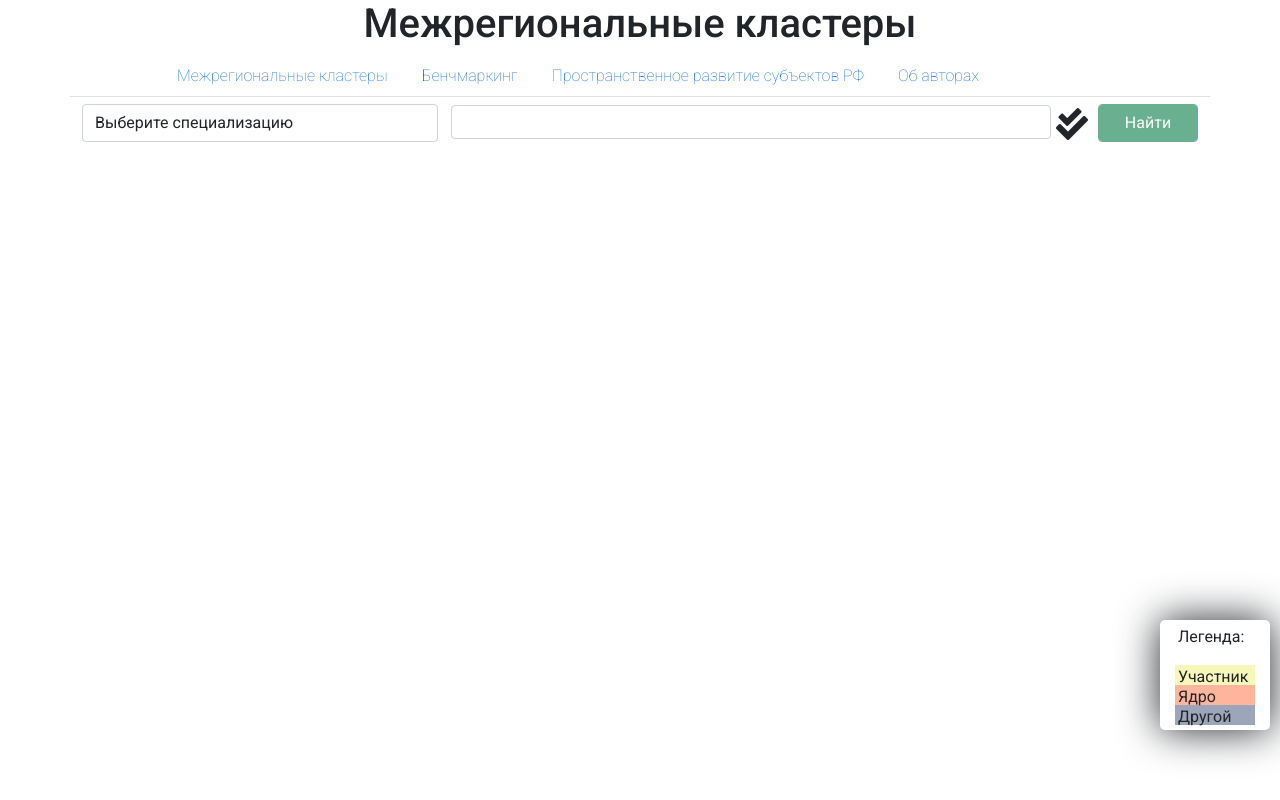
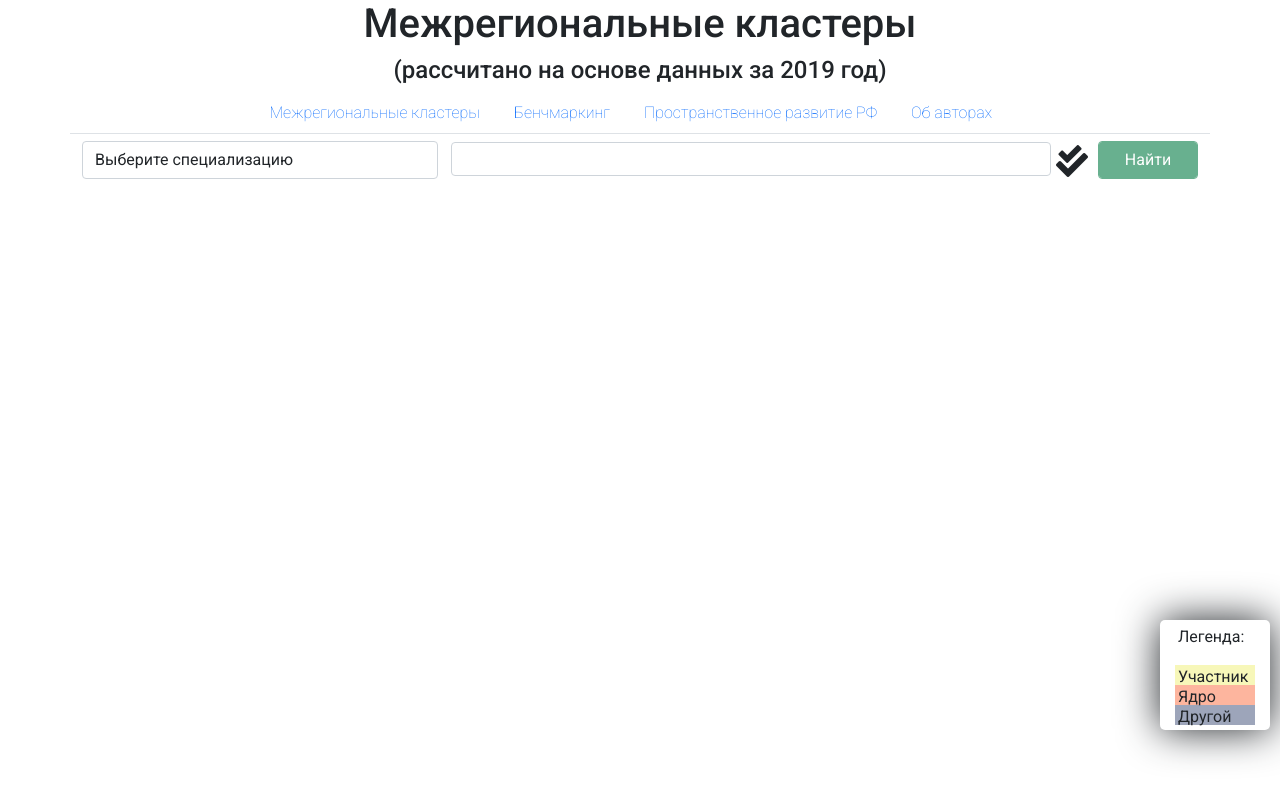
Before and after one commit to ekozonogova/cluster, a Django app: page /clusters in a window 1280 px wide. Run offline with Django 3.2, Linux system fonts and the light colour scheme; lists and menus that the app fills with data are empty; some libraries are stand-ins or nearby versions.

Commit message:
fixed cosmetic defects

```diff
--- a/clusters_web/clusters/settings.py
+++ b/clusters_web/clusters/settings.py
@@ -155,11 +155,11 @@ SITE_SETTINGS = {
     #     "product-space":"Пространственное развитие субъектов РФ",
     #     "about":"Об авторах",
     # },
-    # "order_pages": ["clusters", "benchmark", "product-space", "about"],
+    # "order_pages": ["clusters", "benchmark", "spatial_development", "about"],
     "pages": [
         ("clusters","Межрегиональные кластеры"),
         ("benchmark","Бенчмаркинг"),
-        ("product-space","Пространственное развитие субъектов РФ"),
+        ("spatial_development","Пространственное развитие РФ"),
         ("about","Об авторах"),
     ],
 }
--- a/clusters_web/clusters/settings_dev.py
+++ b/clusters_web/clusters/settings_dev.py
@@ -142,11 +142,11 @@ SITE_SETTINGS = {
     #     "product-space":"Пространственное развитие субъектов РФ",
     #     "about":"Об авторах",
     # },
-    # "order_pages": ["clusters", "benchmark", "product-space", "about"],
+    # "order_pages": ["clusters", "benchmark", "spatial_development", "about"],
     "pages": [
         ("clusters","Межрегиональные кластеры"),
         ("benchmark","Бенчмаркинг"),
-        ("product-space","Пространственное развитие субъектов РФ"),
+        ("spatial_development","Пространственное развитие РФ"),
         ("about","Об авторах"),
     ],
 
--- a/clusters_web/clusters_core/static/css/main.css
+++ b/clusters_web/clusters_core/static/css/main.css
@@ -22,6 +22,9 @@ ul li {
   background:inherit;
   text-decoration: underline;
 }*/
+#gmap {
+  top: 190px !important;
+}
 
 .center-cropped {
   width: 100px;
--- a/clusters_web/clusters_core/templates/base.html
+++ b/clusters_web/clusters_core/templates/base.html
@@ -61,13 +61,14 @@
     </div>
 	{% block header %}
         <h1 class="text-center">{{ current_page }}</h1>
+        <h4 class="text-center">(рассчитано на основе данных за 2019 год)</h4>
         <div class="container" style="
         /*margin: 0 0;*/
         padding-bottom: 7px;
         width: 100%;
         background-color: #ffffff;">
         <div class="row">
-            <ul class="nav nav-tabs" style="padding: 0 90px; font-weight: 200;">
+            <ul class="nav nav-tabs" style="padding: 0 16%; font-weight: 200;">
                 {% for e in pgs_info %}
                   <li class="nav-item">
                     <a class="nav-link" href="/{{ e.link }}">{{ e.name }}</a>
--- a/clusters_web/clusters_core/urls.py
+++ b/clusters_web/clusters_core/urls.py
@@ -5,7 +5,7 @@ urlpatterns = [
 	path('', views.index, name='site_index'),
 	path('clusters', views.clusters, name='clusters'),
 	path('benchmark', views.benchmark, name='benchmark'),
-	path('product-space', views.macroregions, name='macroregions'),
+	path('spatial_development', views.macroregions, name='macroregions'),
 	path('regions_list', views.regions_list, name='regions'),
 	path('i_regions_list/<str:reg_name>', views.identical_regions_list, name='identical_regions'),
 	path('m_region_members/<str:reg_name>', views.macro_region_members, name='macro_region_members'),
--- a/clusters_web/clusters_core/views.py
+++ b/clusters_web/clusters_core/views.py
@@ -72,7 +72,7 @@ def benchmark(request):
 def macroregions(request):
 	context = {}
 	context.update({'a': 1})
-	add_meta(context, page_key='product-space')
+	add_meta(context, page_key='spatial_development')
 	# data = {}
 
 	# data.update({
@@ -230,7 +230,7 @@ def about(request):
 					{"name":"Google Scholar", "addr":"https://scholar.google.com/citations?user=lAFTPBkAAAAJ&hl=en"},
 				],
 				"main_link": "https://pstu.ru/basic/glossary/staff/?sid=1729",
-				"email": "uliadubrov@mail.ru",
+				"email": "yuliadubrov@mail.ru",
 			},
 			{
 				"img_name": "maria.jpg",
```
